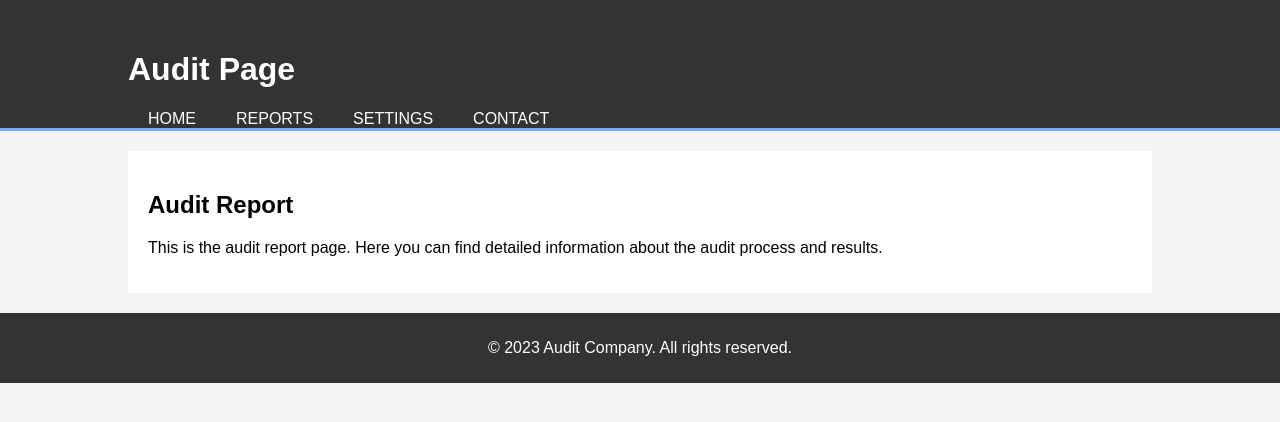
After one commit to prozorovschi1/contabilitate, a Django app: page /audit/ in a window 1280 px wide. The commit adds this page. Shown: the top 422 px of the page. Run offline with Django 5.2, Linux system fonts and the light colour scheme.

Commit message:
Implement navbar with dropdowns and add new views for audit and accounting pages

```diff
--- /dev/null
+++ b/main/templates/adresa_juridica.html
@@ -0,0 +1,4 @@
+{% load static %}
+{% include 'navbar.html' %}
+
+<h1>salut</h1>
--- /dev/null
+++ b/main/templates/audit.html
@@ -0,0 +1,80 @@
+<!DOCTYPE html>
+<html lang="en">
+<head>
+    <meta charset="UTF-8">
+    <meta name="viewport" content="width=device-width, initial-scale=1.0">
+    <title>Audit Page</title>
+    <style>
+        body {
+            font-family: Arial, sans-serif;
+            margin: 0;
+            padding: 0;
+            background-color: #f4f4f4;
+        }
+        .container {
+            width: 80%;
+            margin: auto;
+            overflow: hidden;
+        }
+        header {
+            background: #333;
+            color: #fff;
+            padding-top: 30px;
+            min-height: 70px;
+            border-bottom: #77aaff 3px solid;
+        }
+        header a {
+            color: #fff;
+            text-decoration: none;
+            text-transform: uppercase;
+            font-size: 16px;
+        }
+        header ul {
+            padding: 0;
+            list-style: none;
+        }
+        header li {
+            float: left;
+            display: inline;
+            padding: 0 20px 0 20px;
+        }
+        .main-content {
+            padding: 20px;
+            background: #fff;
+            margin-top: 20px;
+        }
+        footer {
+            background: #333;
+            color: #fff;
+            text-align: center;
+            padding: 10px 0;
+            margin-top: 20px;
+        }
+    </style>
+</head>
+<body>
+    <header>
+        <div class="container">
+            <h1>Audit Page</h1>
+            <nav>
+                <ul>
+                    <li><a href="#">Home</a></li>
+                    <li><a href="#">Reports</a></li>
+                    <li><a href="#">Settings</a></li>
+                    <li><a href="#">Contact</a></li>
+                </ul>
+            </nav>
+        </div>
+    </header>
+    <div class="container">
+        <div class="main-content">
+            <h2>Audit Report</h2>
+            <p>This is the audit report page. Here you can find detailed information about the audit process and results.</p>
+            <!-- Add more content as needed -->
+        </div>
+    </div>
+    <footer>
+        <p>&copy; 2023 Audit Company. All rights reserved.</p>
+    </footer>
+</body>
+</html>
--- a/main/urls.py
+++ b/main/urls.py
@@ -4,4 +4,10 @@ from . import views
 urlpatterns = [
     path('', views.home, name='home'),
     path('subscribe/', views.subscribe, name='subscribe'),
+    path('audit/', views.audit, name='audit'),
+    path('evidenta-contabila/', views.evidenta_contabila, name='evidenta_contabila'),
+    path('initierea-afacerii/', views.initierea_afacerii, name='initierea_afacerii'),
+    path('consultanta-fiscala/', views.consultanta_fiscala, name='consultanta_fiscala'),
+    path('adresa-juridica/', views.adresa_juridica, name='adresa_juridica'),
+    path('toate-serviciile/', views.toate_serviciile, name='toate_serviciile'),
 ]
--- a/main/views.py
+++ b/main/views.py
@@ -38,3 +38,22 @@ def subscribe(request):
         form = NewsletterForm()
 
     return render(request, 'home.html', {'form': form})
+
+
+def audit(request):
+    return render(request, 'audit.html')
+
+def evidenta_contabila(request):
+    return render(request, 'evidenta_contabila.html')
+
+def initierea_afacerii(request):
+    return render(request, 'initierea_afacerii.html')
+
+def consultanta_fiscala(request):
+    return render(request, 'consultanta_fiscala.html')
+
+def adresa_juridica(request):
+    return render(request, 'adresa_juridica.html')
+
+def toate_serviciile(request):
+    return render(request, 'toate_serviciile.html')
```
Also changed, not shown: main/templates/evidenta_contabila.html (added, +36 -0 lines), main/templates/navbar.html (+43 -11 lines), static/css/style.css (+83 -0 lines), main/templates/consultanta_fiscala.html (added), main/templates/initierea_afacerii.html (added).
